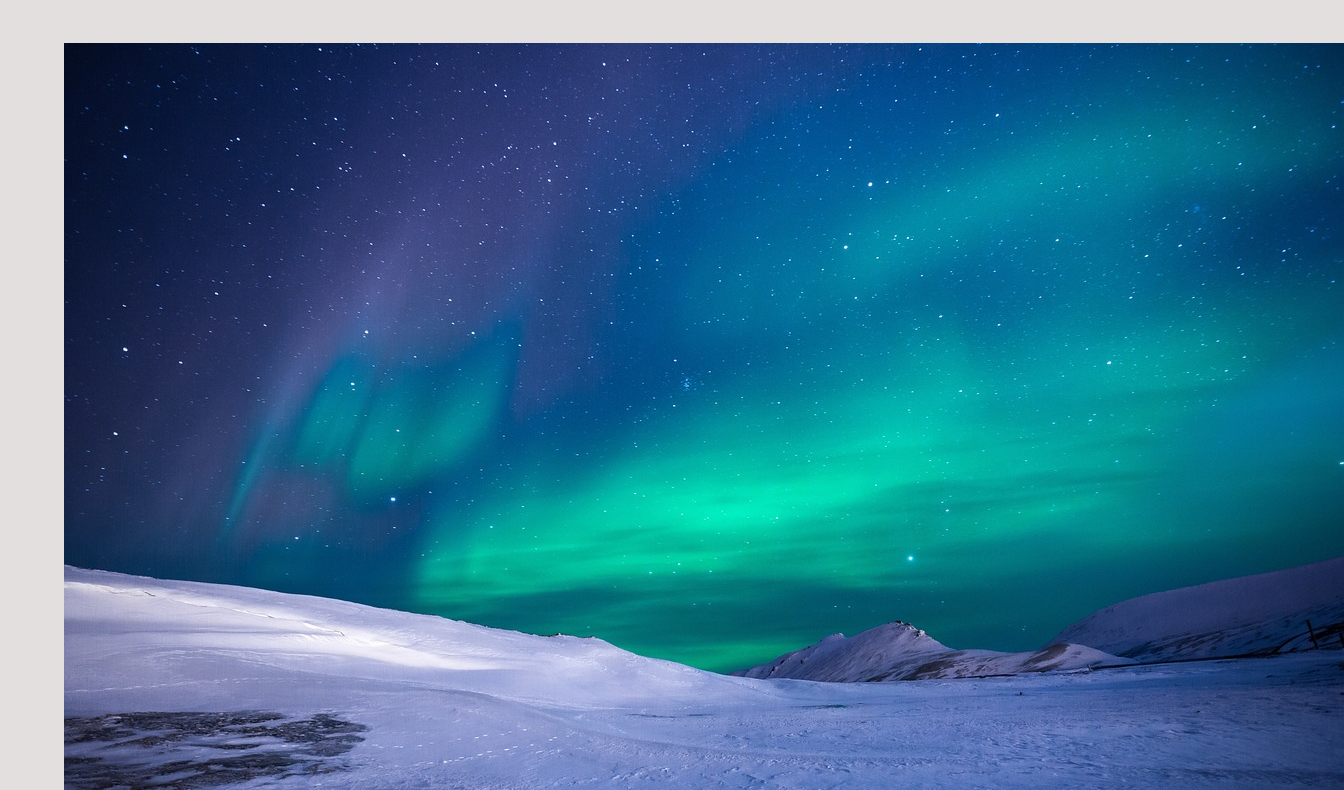
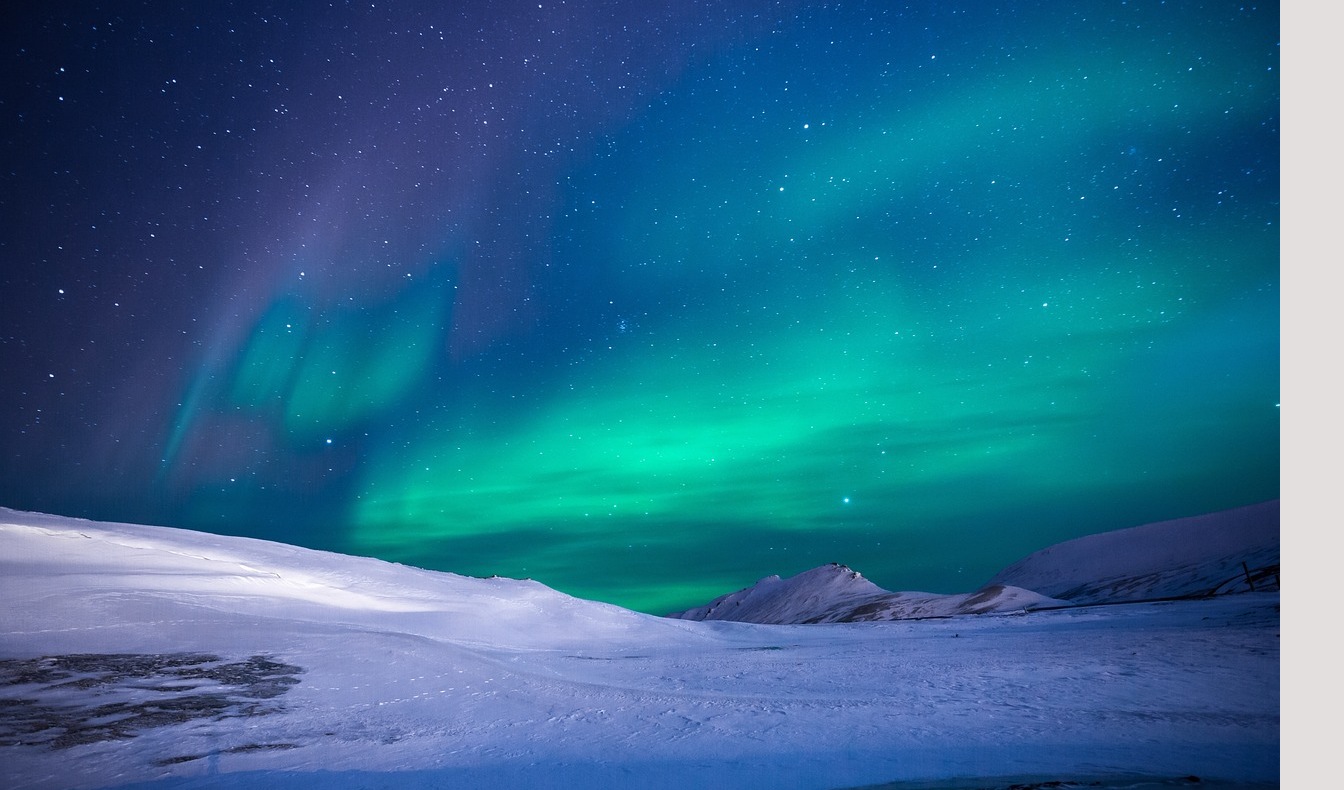
Before and after one commit to snnaolsson/DT211GMom1, a website built with Parcel: page src/pictures.html in a window 1280 px wide. Shown: the part 305-1095 px from the top of the page, 1344 px wide, since content can reach past the window. Built offline with nearby package versions, Linux system fonts and the light colour scheme.

Commit message:
Finishing touches - updated padding

```diff
--- a/src/css/styles.css
+++ b/src/css/styles.css
@@ -111,7 +111,6 @@ a.active-page {
 /*PICTURES */
 #pictures {
   text-align: center;
-  padding: 5%;
 }
 
 @media all and (min-width: 768px) and (max-width: 1023px) {
```
